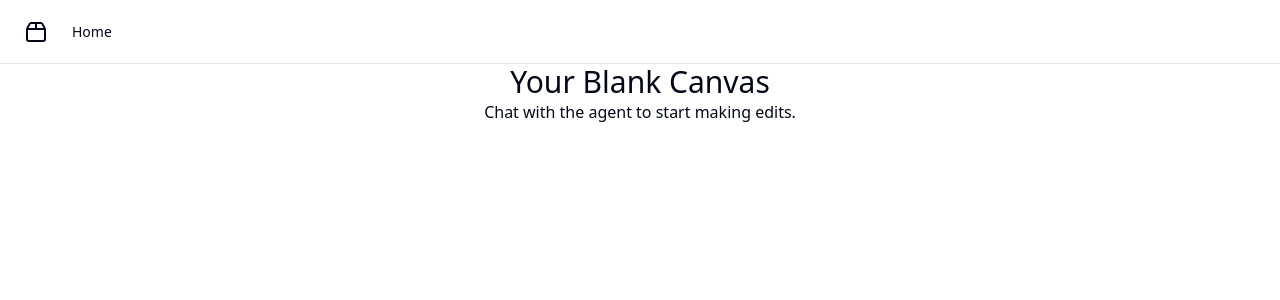
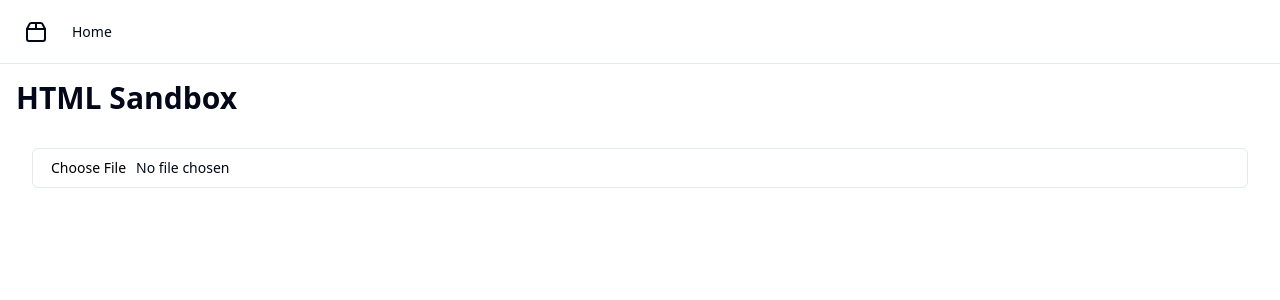
Before and after one commit to reedjones/sandboxed-browser-iframe, a React (Vite) app: page / in a window 1280 px wide. Shown: the top 300 px of the page. Built offline with nearby package versions, Linux system fonts and the light colour scheme.

Commit message:
Implement basic IframeSandbox component with file upload and mock browser UI

```diff
--- a/package.json
+++ b/package.json
@@ -49,6 +49,7 @@
     "input-otp": "^1.2.4",
     "lucide-react": "^0.336.0",
     "next-themes": "^0.3.0",
+    "re-resizable": "^6.9.17",
     "react": "^18.2.0",
     "react-day-picker": "^8.10.1",
     "react-dom": "^18.2.0",
--- /dev/null
+++ b/src/components/IframeSandbox.jsx
@@ -0,0 +1,87 @@
+import React, { useState } from 'react';
+import { Button } from "@/components/ui/button";
+import { Input } from "@/components/ui/input";
+import { Card } from "@/components/ui/card";
+import { Resizable } from 're-resizable';
+import { X, Minus, Home, Search, Wrench } from 'lucide-react';
+
+const IframeSandbox = () => {
+  const [htmlContent, setHtmlContent] = useState('');
+  const [isMinimized, setIsMinimized] = useState(false);
+  const [isInspectorMode, setIsInspectorMode] = useState(false);
+
+  const handleFileUpload = (event) => {
+    const file = event.target.files[0];
+    if (file && file.type === 'text/html') {
+      const reader = new FileReader();
+      reader.onload = (e) => setHtmlContent(e.target.result);
+      reader.readAsText(file);
+    } else {
+      alert('Please upload an HTML file.');
+    }
+  };
+
+  const handleClose = () => setHtmlContent('');
+  const handleMinimize = () => setIsMinimized(!isMinimized);
+  const handleHome = () => {
+    // Reset to initial state logic here
+  };
+  const toggleInspector = () => setIsInspectorMode(!isInspectorMode);
+
+  return (
+    <div className="p-4">
+      <Input
+        type="file"
+        accept=".html"
+        onChange={handleFileUpload}
+        className="mb-4"
+      />
+      {htmlContent && (
+        <Resizable
+          defaultSize={{
+            width: '100%',
+            height: isMinimized ? 50 : 500,
+          }}
+          minHeight={50}
+        >
+          <Card className="w-full h-full flex flex-col">
+            <div className="flex items-center justify-between p-2 border-b">
+              <div className="flex space-x-2">
+                <Button size="icon" variant="ghost" onClick={handleClose}>
+                  <X className="h-4 w-4" />
+                </Button>
+                <Button size="icon" variant="ghost" onClick={handleMinimize}>
+                  <Minus className="h-4 w-4" />
+                </Button>
+                <Button size="icon" variant="ghost" onClick={handleHome}>
+                  <Home className="h-4 w-4" />
+                </Button>
+              </div>
+              <div className="flex-grow mx-4">
+                <div className="relative">
+                  <Search className="absolute left-2 top-1/2 transform -translate-y-1/2 h-4 w-4 text-gray-400" />
+                  <Input
+                    type="text"
+                    placeholder="Search"
+                    className="pl-8 pr-4 py-1 w-full"
+                  />
+                </div>
+              </div>
+              <Button size="icon" variant={isInspectorMode ? "secondary" : "ghost"} onClick={toggleInspector}>
+                <Wrench className="h-4 w-4" />
+              </Button>
+            </div>
+            <iframe
+              srcDoc={htmlContent}
+              sandbox="allow-scripts"
+              className="flex-grow w-full"
+              title="Sandbox"
+            />
+          </Card>
+        </Resizable>
+      )}
+    </div>
+  );
+};
+
+export default IframeSandbox;
--- a/src/pages/Index.jsx
+++ b/src/pages/Index.jsx
@@ -1,10 +1,10 @@
-// Update this page (the content is just a fallback if you fail to update the page)
+import IframeSandbox from '../components/IframeSandbox';
 
 const Index = () => {
   return (
-    <div className="text-center">
-      <h1 className="text-3xl">Your Blank Canvas</h1>
-      <p>Chat with the agent to start making edits.</p>
+    <div className="container mx-auto p-4">
+      <h1 className="text-3xl font-bold mb-4">HTML Sandbox</h1>
+      <IframeSandbox />
     </div>
   );
 };
```
Also changed, not shown: 1 other file (tests, documents, lock files or other folders).
